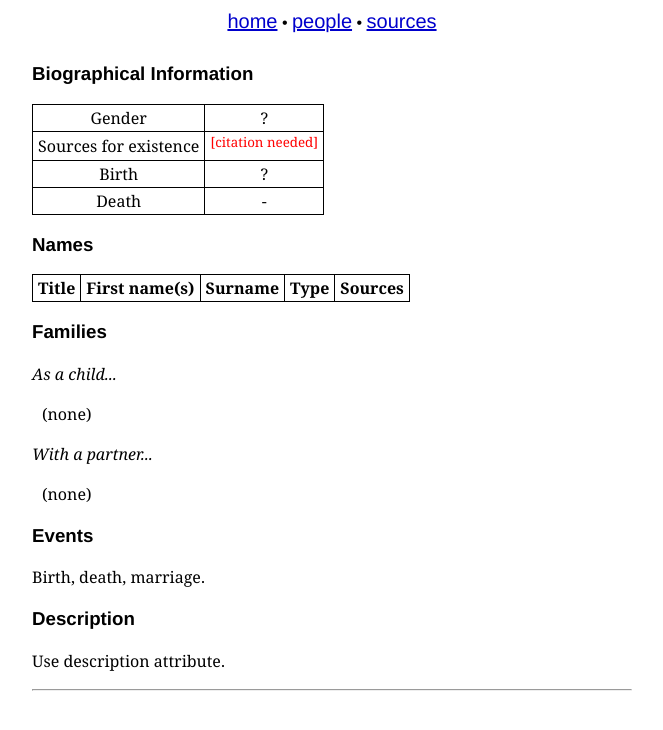
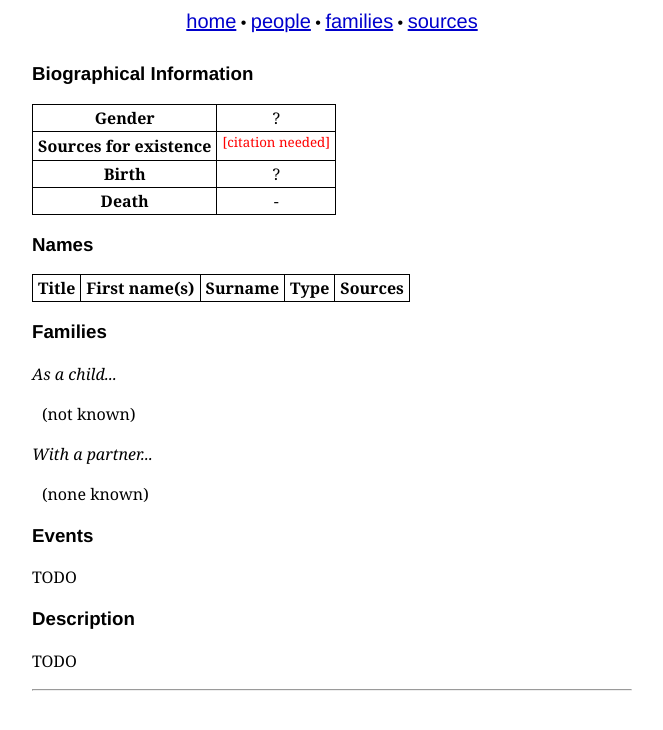
Before and after one commit to Kevinpgalligan/genegenie, a Flask app: a page that uses templates/base.html in a window 1280 px wide. Shown: the top 730 px of the page, without its empty margins (308-971 px from the left). Run offline with Flask 3, Linux system fonts and the light colour scheme; lists and menus that the app fills with data are empty.

Commit message:
Filled out family page, and added families.html endpoint.

```diff
--- a/app.py
+++ b/app.py
@@ -110,17 +110,18 @@ class PersonInfo:
     families_as_child: List[Family]
     bio_sources: List[Source]
 
-def format_child_row(child_id: str, relation_type) -> str:
-    return format_person_row(child_id) + f"<td>{relation_type}</td>"
+def format_child_row(child_id: str, relation_type, date_markers=True) -> str:
+    return (format_person_row(child_id, date_markers=date_markers)
+            + f"<td>{relation_type}</td>")
 
-def format_person_row(person_id: str) -> str:
+def format_person_row(person_id: str, date_markers=True) -> str:
     global people_map
     person = people_map[person_id]
     cells = []
     cells.append(f"<td><a href='/person/{person.gramps_id}.html'>{person.display_name}</a></td>")
     cells.append(f"<td>{format_gender(person.gender)}</td>")
-    cells.append(f"<td>b. {format_event_date(person.birth)}</td>")
-    cells.append(f"<td>d. {format_event_date(person.death, default='-')}</td>")
+    cells.append(f"<td>{'b. ' if date_markers else ''}{format_event_date(person.birth)}</td>")
+    cells.append(f"<td>{'d. ' if date_markers else ''}{format_event_date(person.death, default='-')}</td>")
     return "".join(cells)
 
 def format_event_date(event: Optional[Event], page_sources: Optional[PageSources] = None, default="?") -> str:
@@ -215,15 +216,6 @@ def format_gender(g: Gender):
         return "♀️"
     return "?"
 
-app = Flask(__name__)
-app.jinja_env.globals.update(
-    format_event_date=format_event_date,
-    format_cite=format_cite,
-    format_gender=format_gender,
-    format_source=format_source,
-    format_person_row=format_person_row,
-    format_child_row=format_child_row)
-
 people = None
 people_map = {}
 sources_map = {}
@@ -232,6 +224,10 @@ family_map = {}
 def get_people():
     global people
     return people
+
+def get_person(person_id: str) -> PersonInfo:
+    global people_map
+    return people_map[person_id]
 
 def load_db_data(path: Path):
     global people, people_map
@@ -320,7 +316,7 @@ def get_families(handle_list, gramps_db) -> List[Family]:
     fams = []
     for handle in handle_list:
         fam_obj = gramps_db.get_family_from_handle(handle)
-        fams.append(make_source(fam_obj, gramps_db))
+        fams.append(make_family(fam_obj, gramps_db))
     return fams
 
 def make_family(fam_obj, gramps_db) -> Family:
@@ -396,6 +392,17 @@ def extract_name(name_obj, gramps_db) -> Name:
                 str(name_obj.type),
                 get_sources_from_cites(name_obj, gramps_db))
 
+app = Flask(__name__)
+app.jinja_env.globals.update(
+    format_event_date=format_event_date,
+    format_cite=format_cite,
+    format_gender=format_gender,
+    format_source=format_source,
+    format_person_row=format_person_row,
+    format_child_row=format_child_row,
+    render_source_type=render_source_type,
+    get_person=get_person)
+
 @app.route("/")
 @app.route("/home.html")
 def home_page():
@@ -435,6 +442,11 @@ def family_page(family_id):
     global family_map
     return render_template("family.html", family=family_map[family_id])
 
+@app.route("/families.html")
+def families_page():
+    global family_map
+    return render_template("families.html", families=list(family_map.values()))
+
 def main():
     parser = argparse.ArgumentParser()
     parser.add_argument(
--- a/templates/base.html
+++ b/templates/base.html
@@ -13,6 +13,7 @@
         <nav>
         <a href="/home.html" class="navlink">home</a>
         • <a href="/people.html" class="navlink">people</a>
+        • <a href="/families.html" class="navlink">families</a>
         • <a href="/sources.html" class="navlink">sources</a>
         </nav>
         </div>
--- a/templates/home.html
+++ b/templates/home.html
@@ -6,6 +6,7 @@
 
 <ul>
 <li><a href="/people.html">/people.html</a> for a directory of all the people in the tree.</li>
+<li><a href="/families.html">/families.html</a> for a directory of families (including partners without children).</li>
 <li><a href="/sources.html">/sources.html</a> for a list of sources. Some sources come with a description of what they contain, how they were gathered, etc.</li>
 </ul
 {% endblock content %}
--- a/templates/person.html
+++ b/templates/person.html
@@ -3,10 +3,10 @@
 {% block content %}
 <h1>{{ person.display_name }}</h1>
 <h3>Biographical Information</h3>
-<table class="bordered-centered-table text-centered"><tr><td>Gender</td><td>{{ format_gender(person.gender) }}</td></tr>
-<tr><td>Sources for existence</td><td>{{ format_cite("", person.bio_sources, page_sources)|safe }}</td></tr>
-<tr><td>Birth</td><td>{{ format_event_date(person.birth, page_sources=page_sources)|safe }}</td></tr>
-<tr><td>Death</td><td>{{ format_event_date(person.death, page_sources=page_sources, default="-")|safe }}</td></tr>
+<table class="bordered-centered-table text-centered"><tr><th>Gender</th><td>{{ format_gender(person.gender) }}</td></tr>
+<tr><th>Sources for existence</th><td>{{ format_cite("", person.bio_sources, page_sources)|safe }}</td></tr>
+<tr><th>Birth</th><td>{{ format_event_date(person.birth, page_sources=page_sources)|safe }}</td></tr>
+<tr><th>Death</th><td>{{ format_event_date(person.death, page_sources=page_sources, default="-")|safe }}</td></tr>
 </table>
 
 <h3>Names</h3>
@@ -50,7 +50,7 @@
 </table></p>
 {% endfor %}
 {% else %}
-<p class="indent">(none)</p>
+<p class="indent">(not known)</p>
 {% endif %}
 
 <p><i>With a partner...</i></p>
@@ -77,14 +77,14 @@
 </p>
 {% endfor %}
 {% else %}
-<p class="indent">(none)</p>
+<p class="indent">(none known)</p>
 {% endif %}
 
 <h3>Events</h3>
-<p>Birth, death, marriage.</p>
+<p>TODO</p>
 
 <h3>Description</h3>
-<p>Use description attribute.</p>
+<p>TODO</p>
 
 <hr>
 {% for src in page_sources.ordered_list %}<p>{{ format_source(src, page_sources)|safe }}</p>{% endfor %}
```
Also changed, not shown: templates/families.html (added, +14 -0 lines), templates/family.html (+22 -0 lines), README.md.
